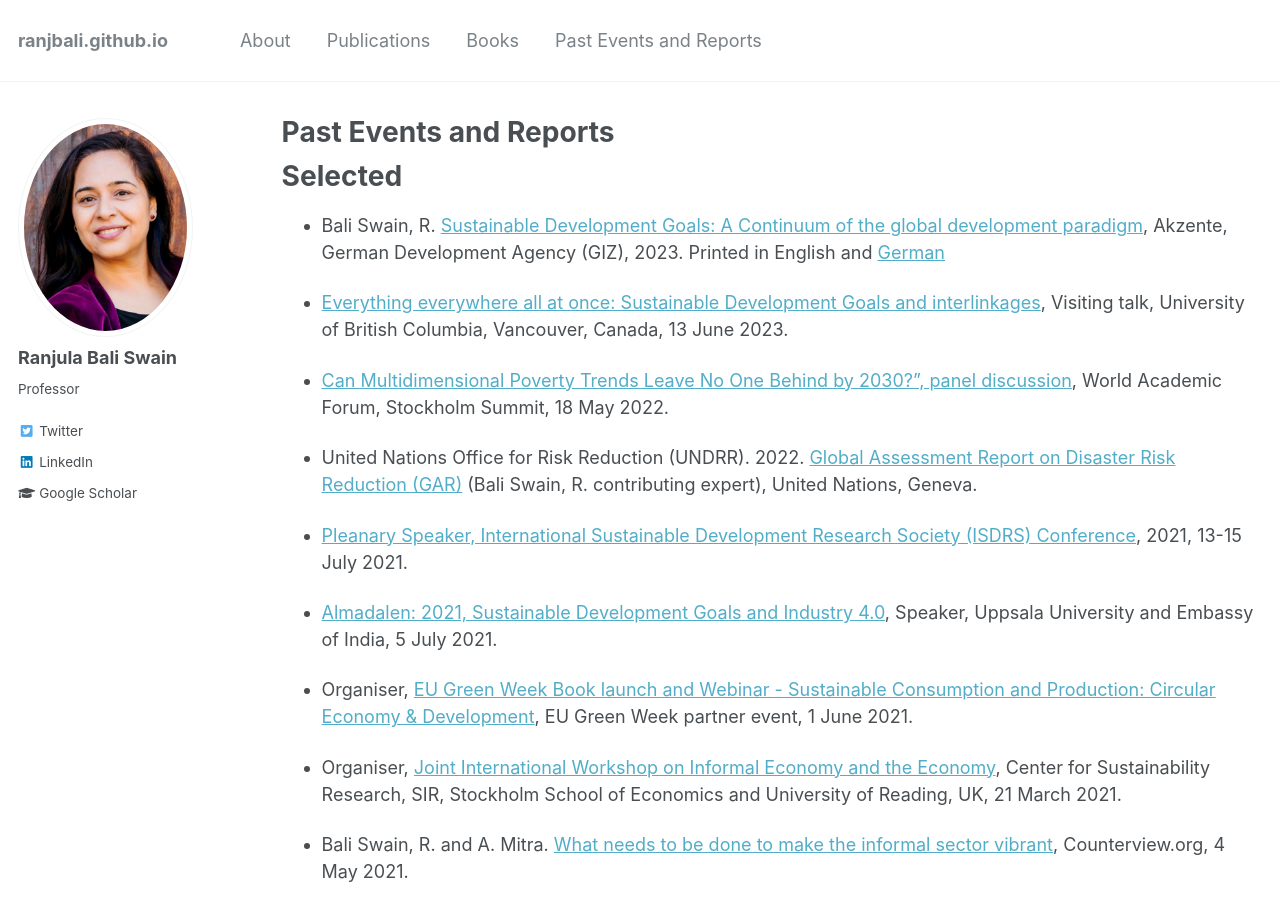
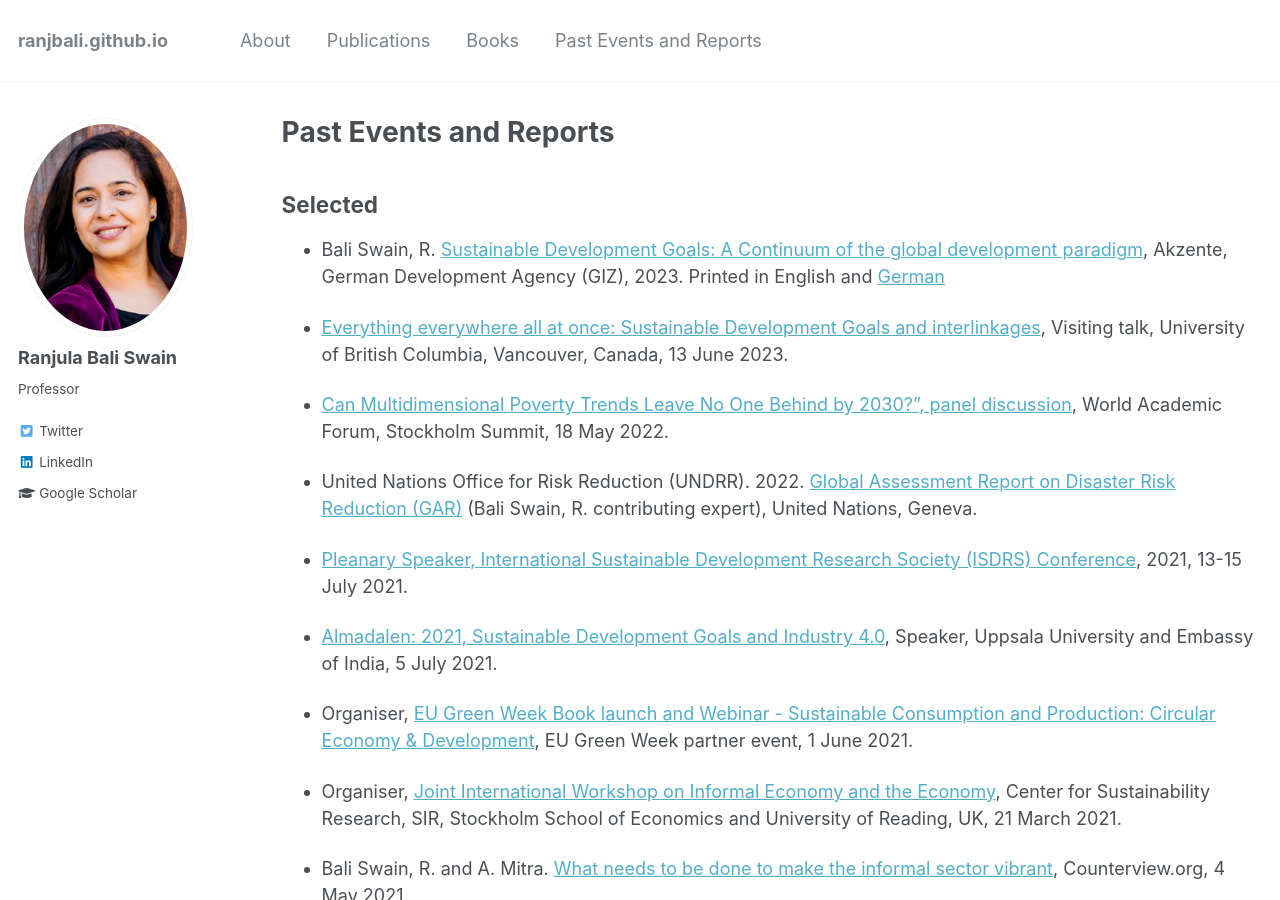
Before and after one commit to ranjbali/ranjbali.github.io, a Jekyll site: the page built from _pages/pastevents.md, in a window 1280 px wide and 900 px high. Built offline with Jekyll 4.4.1, drawn with Linux system fonts in a browser that asks for light colours.

```diff
--- a/_pages/pastevents.md
+++ b/_pages/pastevents.md
@@ -7,8 +7,7 @@ author_profile: true
 
 {% include base_path %}
 
-Selected
-======
+## Selected
 
 * Bali Swain, R. [Sustainable Development Goals: A Continuum of the global development paradigm](https://akzente.giz.de/en/simplifying-sdgs), Akzente, German Development Agency (GIZ), 2023. Printed in English and [German](https://akzente.giz.de/de/die-ziele-vereinfachen)
 
```
